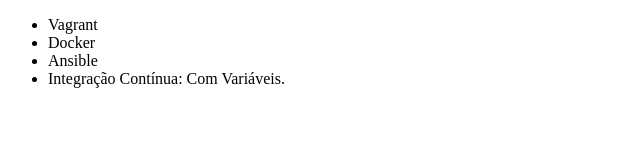
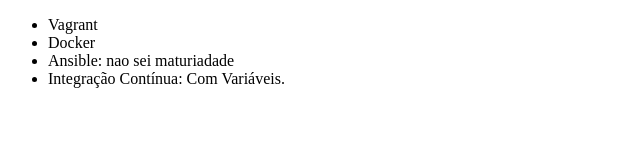
Before and after one commit to Joaovictor517/Git, a plain HTML site: page index.html in a window 1280 px wide. Shown: the whole page, without its empty margins (0-640 px from the left). Drawn offline with Linux system fonts and the light colour scheme.

Commit message:
mano ja foi, agr vai dnv

```diff
--- a/index.html
+++ b/index.html
@@ -8,7 +8,7 @@
     <ul>
         <li>Vagrant</li>
         <li>Docker</li>
-        <li>Ansible</li>
+        <li>Ansible: nao sei maturiadade</li>
         <li>Integração Contínua: Com Variáveis.</li>
     </ul>
 </body>
```
